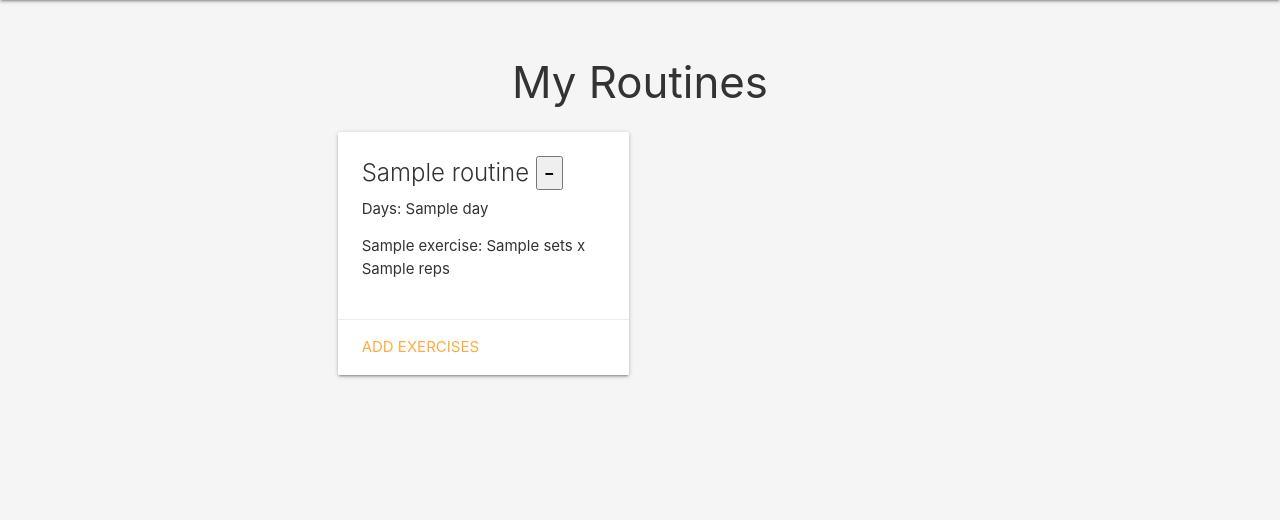
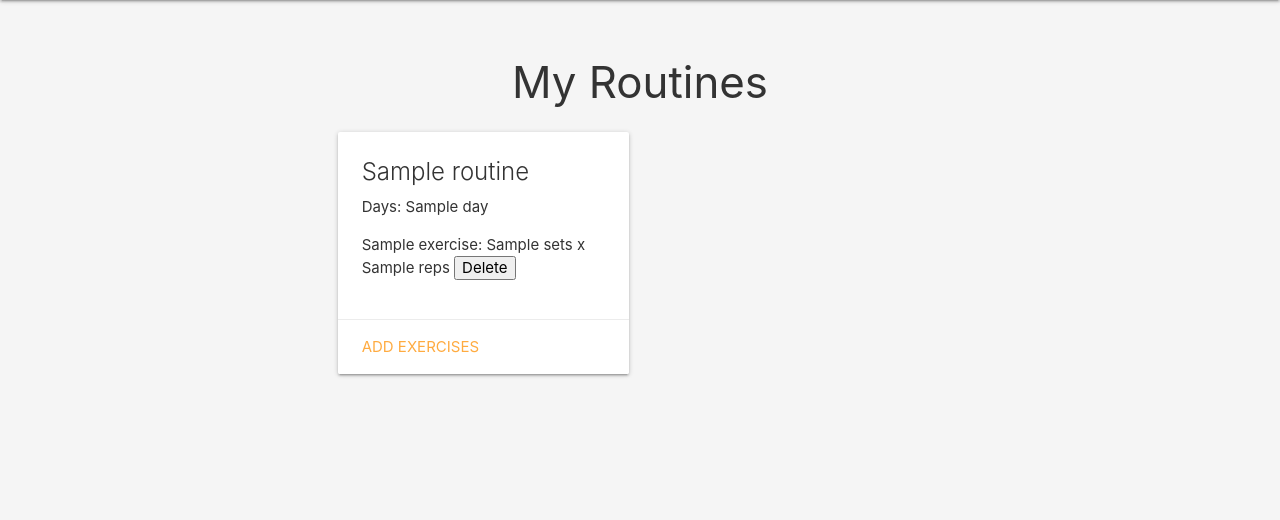
Before and after one commit to carlosm22700/Fitness-Tracker, a Django app: template main_app/templates/main_app/view_routines.html in a window 1280 px wide. Shown: the part 64-584 px from the top of the page. Run offline with Django 3.2, Linux system fonts and the light colour scheme; the template is opened without the code that fills it: most values are stand-ins (such as "Sample title", 1, 10 or a date in 2020); some libraries are stand-ins or nearby versions.

Commit message:
adds remove functionality

```diff
--- a/main_app/templates/main_app/view_routines.html
+++ b/main_app/templates/main_app/view_routines.html
@@ -12,16 +12,16 @@
                     <div class="card-content">
                         <span class="card-title">
                             {{ routine.name }}
-                            <form style="display:inline;" method="post" action="{% url 'delete_routine' routine.id %}">
-                                {% csrf_token %}
-                                <button type="submit" class="delete-routine-btn">-</button>
-                            </form>
                         </span>
                         <p>Days: {{ routine.days_of_week.all|join:", " }}</p>
                         <ul>
                             {% for planned_exercise in routine.plannedexercise_set.all %}
                                 <li>
                                     {{ planned_exercise.exercise.name }}: {{ planned_exercise.sets }} x {{ planned_exercise.reps }}
+                                    <form style="display:inline;" method="post" action="{% url 'delete_exercise' routine.id planned_exercise.id %}">
+                                        {% csrf_token %}
+                                        <button type="submit" class="delete-exercise-btn">Delete</button>
+                                    </form>
                                 </li>
                             {% endfor %}
                         </ul>
--- a/main_app/urls.py
+++ b/main_app/urls.py
@@ -11,5 +11,8 @@ urlpatterns = [
     path('add_exercise/<int:routine_id>/<int:exercise_id>/',
          views.add_exercise, name='add_exercise'),
     path('delete_routine/<int:routine_id>',
-         views.delete_routine, name='delete_routine')
+         views.delete_routine, name='delete_routine'),
+    path('delete_exercise/<int:routine_id>/<int:exercise_id>',
+         views.delete_exercise, name='delete_exercise'),
+
 ]
```
Also changed, not shown: main_app/templates/main_app/home.html (+13 -0 lines), main_app/views.py (+12 -1 lines).
